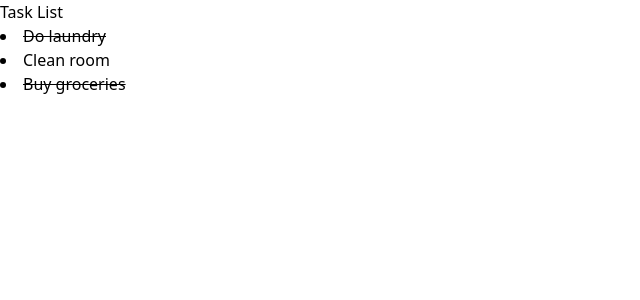
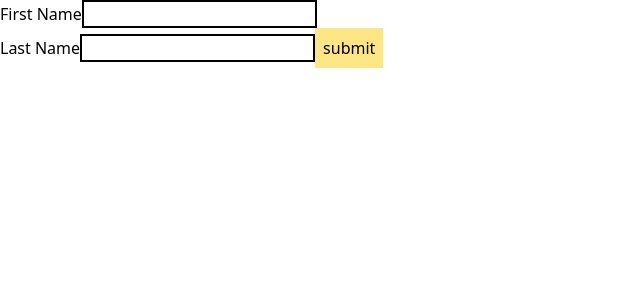
Before and after one commit to Successinnovatia/react-class, a React (Vite) app: page / in a window 1280 px wide. Shown: the top 300 px of the page, without its empty margins (0-640 px from the left). Built offline with nearby package versions, Linux system fonts and the light colour scheme.

Commit message:
add form class

```diff
--- a/src/App.jsx
+++ b/src/App.jsx
@@ -6,6 +6,8 @@ import Login from './conditional-rendering/Login'
 import NameList from './lists-in-react/NameList'
 import ProductList from './lists-in-react/ProductList'
 import FilteredLists from './lists-in-react/FilteredLists'
+import FindList from './lists-in-react/FindList'
+import NameForm from './controlled-inputs/NameForm'
 
 
 function App() {
@@ -19,7 +21,9 @@ function App() {
       {/* <Login/> */}
       {/* <NameList/> */}
       {/* <ProductList/> */}
-      <FilteredLists/>
+      {/* <FilteredLists/> */}
+      {/* <FindList/> */}
+      <NameForm/>
     </>
   )
 }
--- /dev/null
+++ b/src/controlled-inputs/NameForm.jsx
@@ -0,0 +1,51 @@
+import React from "react";
+import { useState } from "react";
+
+export default function NameForm() {
+  //Multiple Inputs
+  const [form, setForm] = useState({
+    firstName: "",
+    lastName: "",
+  });
+
+
+
+  const handleChange = (e) => {
+    setForm({
+      ...form,
+      [e.target.name]: e.target.value,
+    });
+  };
+
+  const handleSubmit = (e) => {
+    e.preventDefault();
+    alert(`Hello ${form.firstName} ${form.lastName}`);
+  };
+  return (
+    <div>
+      <form onSubmit={handleSubmit}>
+        <label htmlFor="firstName">First Name</label>
+        <input
+          type="text"
+          className="boder border-2"
+          name="firstName"
+          value={form.firstName}
+          onChange={handleChange}
+        />
+        <br />
+        <label htmlFor="lastName">Last Name</label>
+        <input
+          type="text"
+          name="lastName"
+          className="boder border-2"
+          value={form.lastName}
+          onChange={handleChange}
+        />
+
+        <button type="submit" className="p-2 bg-amber-200">
+          submit
+        </button>
+      </form>
+    </div>
+  );
+}
--- /dev/null
+++ b/src/lists-in-react/FindList.jsx
@@ -0,0 +1,14 @@
+import React from "react";
+
+const students = [
+  { id: 1, name: "Alice", age: 20 },
+  { id: 2, name: "Bob", age: 22 },
+];
+
+function FindList() {
+  const student = students.find((student) => student.id === 2);
+
+  return <div>student name: {student.name}</div>;
+}
+
+export default FindList;
```
